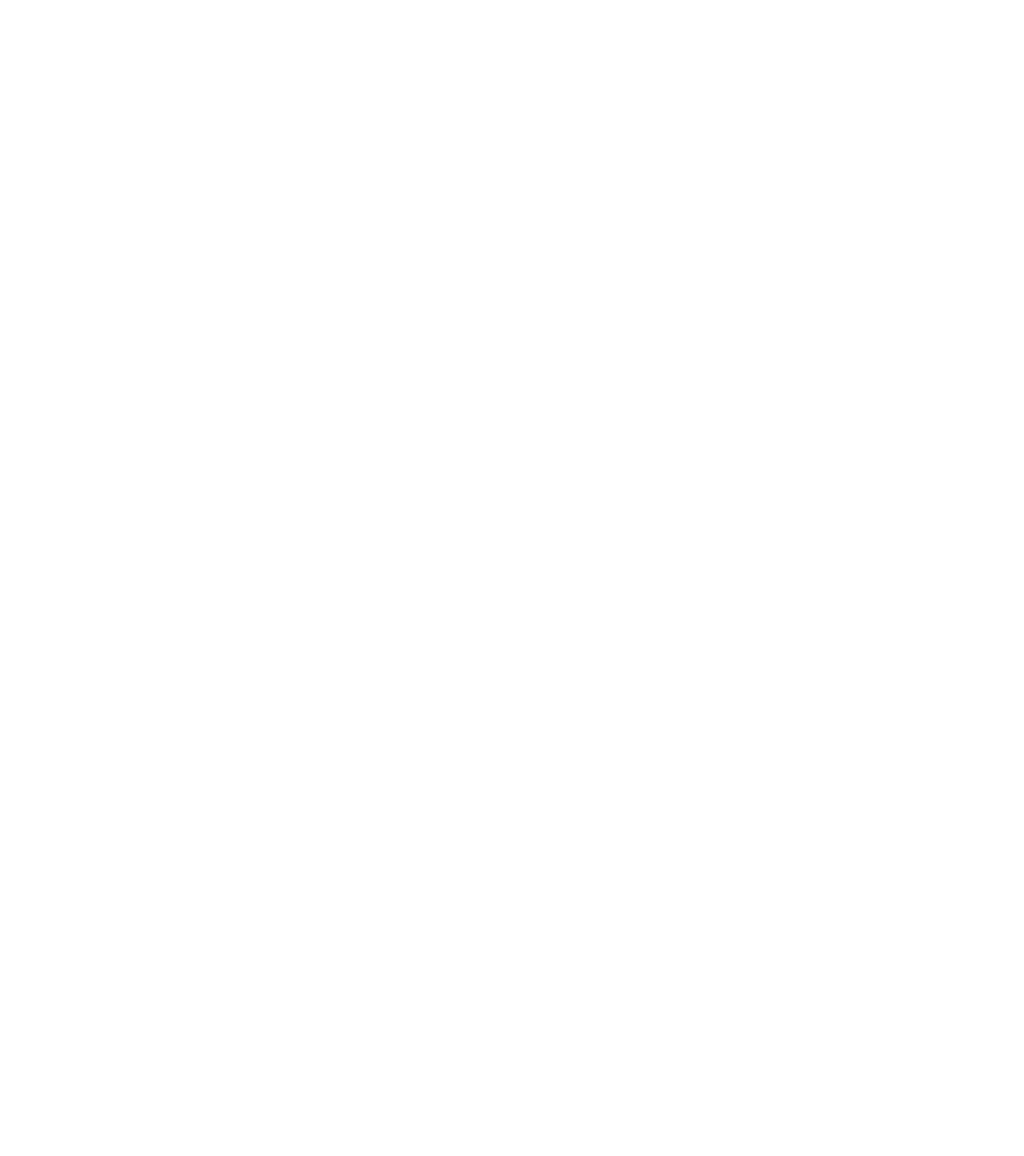
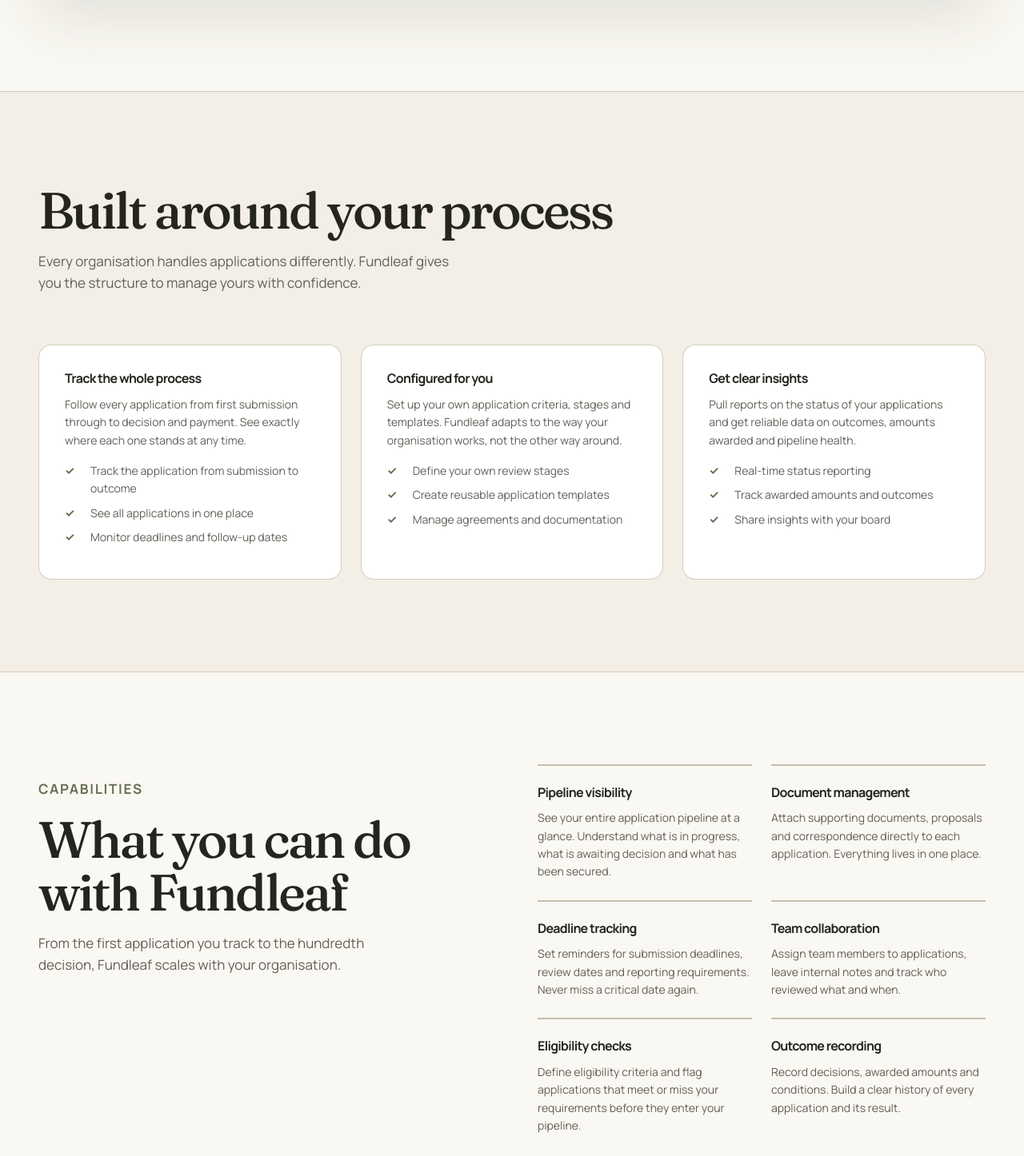
Before and after one commit to FlowRecovery/fundleaf-website, a Next.js app: page /features/applications in a window 1280 px wide. Before the commit this address had no page. Shown: the part 1284-2730 px from the top of the page at 80% size. Before the commit the page ends 1067 px from the top, so only its background shows below. Built offline with nearby package versions, Linux system fonts and the light colour scheme.

Commit message:
Add /features/applications page, link from header dropdown

```diff
--- /dev/null
+++ b/app/features/applications/page.tsx
@@ -0,0 +1,178 @@
+import type { Metadata } from "next";
+import Link from "next/link";
+
+export const metadata: Metadata = {
+  title: "Applications",
+  description:
+    "Track every funding application from submission to award. Built for organisations that need clarity across their pipeline.",
+};
+
+const workflowFeatures = [
+  {
+    title: "Track the whole process",
+    description:
+      "Follow every application from first submission through to decision and payment. See exactly where each one stands at any time.",
+    bullets: [
+      "Track the application from submission to outcome",
+      "See all applications in one place",
+      "Monitor deadlines and follow-up dates",
+    ],
+  },
+  {
+    title: "Configured for you",
+    description:
+      "Set up your own application criteria, stages and templates. Fundleaf adapts to the way your organisation works, not the other way around.",
+    bullets: [
+      "Define your own review stages",
+      "Create reusable application templates",
+      "Manage agreements and documentation",
+    ],
+  },
+  {
+    title: "Get clear insights",
+    description:
+      "Pull reports on the status of your applications and get reliable data on outcomes, amounts awarded and pipeline health.",
+    bullets: [
+      "Real-time status reporting",
+      "Track awarded amounts and outcomes",
+      "Share insights with your board",
+    ],
+  },
+];
+
+const capabilities = [
+  {
+    title: "Pipeline visibility",
+    description:
+      "See your entire application pipeline at a glance. Understand what is in progress, what is awaiting decision and what has been secured.",
+  },
+  {
+    title: "Document management",
+    description:
+      "Attach supporting documents, proposals and correspondence directly to each application. Everything lives in one place.",
+  },
+  {
+    title: "Deadline tracking",
+    description:
+      "Set reminders for submission deadlines, review dates and reporting requirements. Never miss a critical date again.",
+  },
+  {
+    title: "Team collaboration",
+    description:
+      "Assign team members to applications, leave internal notes and track who reviewed what and when.",
+  },
+  {
+    title: "Eligibility checks",
+    description:
+      "Define eligibility criteria and flag applications that meet or miss your requirements before they enter your pipeline.",
+  },
+  {
+    title: "Outcome recording",
+    description:
+      "Record decisions, awarded amounts and conditions. Build a clear history of every application and its result.",
+  },
+];
+
+export default function ApplicationsPage() {
+  return (
+    <>
+      <section className="feature-hero">
+        <div className="feature-hero-inner">
+          <p className="eyebrow" style={{ color: "var(--fl-olive)" }}>
+            Applications
+          </p>
+          <h1>
+            Every application, clearly&nbsp;tracked.
+          </h1>
+          <p className="feature-hero-sub">
+            Follow funding applications from first submission to final decision.
+            Fundleaf gives your team a single view of every application in your
+            pipeline.
+          </p>
+          <div className="feature-hero-actions">
+            <Link href="#" className="button-primary">
+              Start finding funding
+            </Link>
+            <Link href="/pricing" className="button-secondary">
+              View pricing
+            </Link>
+          </div>
+        </div>
+      </section>
+
+      <section className="feature-product section" aria-label="Product demonstration">
+        <div className="feature-product-inner">
+          <div className="feature-product-window">
+            <p className="feature-product-placeholder">
+              Product UI coming soon
+            </p>
+          </div>
+        </div>
+      </section>
+
+      <section className="feature-workflow section" aria-labelledby="workflow-heading">
+        <div className="feature-workflow-inner">
+          <h2 id="workflow-heading">Built around your process</h2>
+          <p className="feature-workflow-sub">
+            Every organisation handles applications differently. Fundleaf
+            gives you the structure to manage yours with confidence.
+          </p>
+          <div className="feature-workflow-cards">
+            {workflowFeatures.map((f) => (
+              <div key={f.title} className="feature-workflow-card">
+                <h3>{f.title}</h3>
+                <p>{f.description}</p>
+                <ul>
+                  {f.bullets.map((b) => (
+                    <li key={b}>{b}</li>
+                  ))}
+                </ul>
+              </div>
+            ))}
+          </div>
+        </div>
+      </section>
+
+      <section className="feature-capabilities section" aria-labelledby="cap-heading">
+        <div className="feature-capabilities-inner">
+          <div className="feature-capabilities-copy">
+            <p className="eyebrow" style={{ color: "var(--fl-olive)" }}>
+              Capabilities
+            </p>
+            <h2 id="cap-heading">What you can do with Fundleaf</h2>
+            <p>
+              From the first application you track to the hundredth decision,
+              Fundleaf scales with your organisation.
+            </p>
+          </div>
+          <div className="feature-capability-cards">
+            {capabilities.map((c) => (
+              <div key={c.title} className="feature-capability-card">
+                <h3>{c.title}</h3>
+                <p>{c.description}</p>
+              </div>
+            ))}
+          </div>
+        </div>
+      </section>
+
+      <section className="feature-cta section" aria-labelledby="cta-heading">
+        <div className="feature-cta-inner">
+          <h2 id="cta-heading">Ready to get organised?</h2>
+          <p>
+            Start with the free plan or get in touch to find the right fit for
+            your team.
+          </p>
+          <div className="feature-cta-btns">
+            <Link href="#" className="button-primary">
+              Start finding funding
+            </Link>
+            <Link href="/pricing" className="button-secondary">
+              View pricing
+            </Link>
+          </div>
+        </div>
+      </section>
+    </>
+  );
+}
--- a/app/globals.css
+++ b/app/globals.css
@@ -1573,6 +1573,115 @@
   line-height: 1.6;
 }
 
+/* Workflow cards */
+
+.feature-workflow {
+  border-top: var(--border-subtle);
+}
+
+.feature-workflow-inner {
+  width: min(var(--container-max), calc(100% - (2 * var(--gutter))));
+  margin-inline: auto;
+}
+
+.feature-workflow h2 {
+  margin-bottom: var(--space-4);
+}
+
+.feature-workflow-sub {
+  color: var(--color-text-muted);
+  font-size: var(--text-lg);
+  max-width: 34rem;
+  margin-bottom: var(--space-8);
+}
+
+.feature-workflow-cards {
+  display: grid;
+  gap: var(--space-5);
+}
+
+@media (min-width: 48rem) {
+  .feature-workflow-cards {
+    grid-template-columns: repeat(3, 1fr);
+  }
+}
+
+.feature-workflow-card {
+  background: var(--fl-white);
+  border: var(--border-subtle);
+  border-radius: var(--radius-md);
+  padding: var(--space-6);
+}
+
+.feature-workflow-card h3 {
+  font-family: var(--font-sans);
+  font-weight: 700;
+  font-size: var(--text-base);
+  margin-bottom: var(--space-3);
+}
+
+.feature-workflow-card > p {
+  margin: 0 0 var(--space-4);
+  color: var(--color-text-muted);
+  font-size: var(--text-sm);
+  line-height: 1.6;
+}
+
+.feature-workflow-card ul {
+  list-style: none;
+  margin: 0;
+  padding: 0;
+}
+
+.feature-workflow-card li {
+  position: relative;
+  padding-left: var(--space-6);
+  font-size: var(--text-sm);
+  line-height: 1.6;
+  margin-bottom: var(--space-2);
+  color: var(--color-text-muted);
+}
+
+.feature-workflow-card li::before {
+  content: "\2713";
+  position: absolute;
+  left: 0;
+  color: var(--fl-olive);
+  font-weight: 700;
+}
+
+/* Capability cards */
+
+.feature-capability-cards {
+  display: grid;
+  gap: var(--space-5);
+}
+
+@media (min-width: 48rem) {
+  .feature-capability-cards {
+    grid-template-columns: repeat(2, 1fr);
+  }
+}
+
+.feature-capability-card {
+  border-top: 2px solid var(--color-border);
+  padding-top: var(--space-5);
+}
+
+.feature-capability-card h3 {
+  font-family: var(--font-sans);
+  font-weight: 700;
+  font-size: var(--text-base);
+  margin-bottom: var(--space-3);
+}
+
+.feature-capability-card p {
+  margin: 0;
+  color: var(--color-text-muted);
+  font-size: var(--text-sm);
+  line-height: 1.6;
+}
+
 /* Capabilities */
 
 .feature-capabilities {
--- a/app/header.tsx
+++ b/app/header.tsx
@@ -4,6 +4,7 @@
 
 const featureItems = [
   { label: "Fundraising CRM", href: "/features/fundraising-crm" },
+  { label: "Applications", href: "/features/applications" },
 ];
 
 const companyItems = [
```
